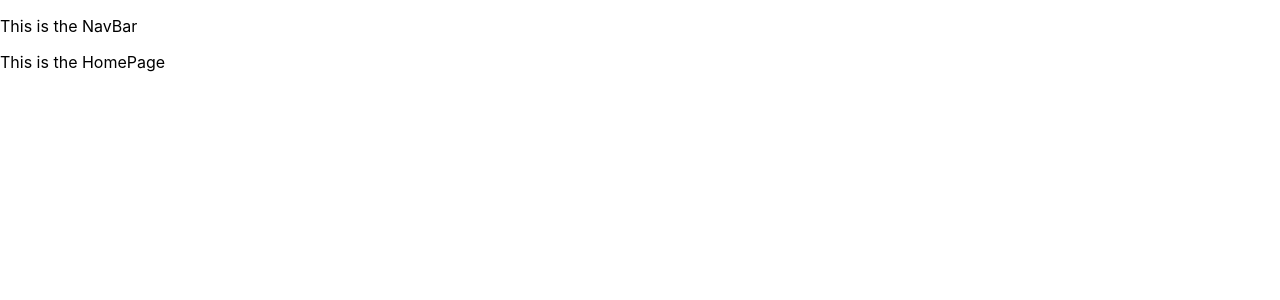
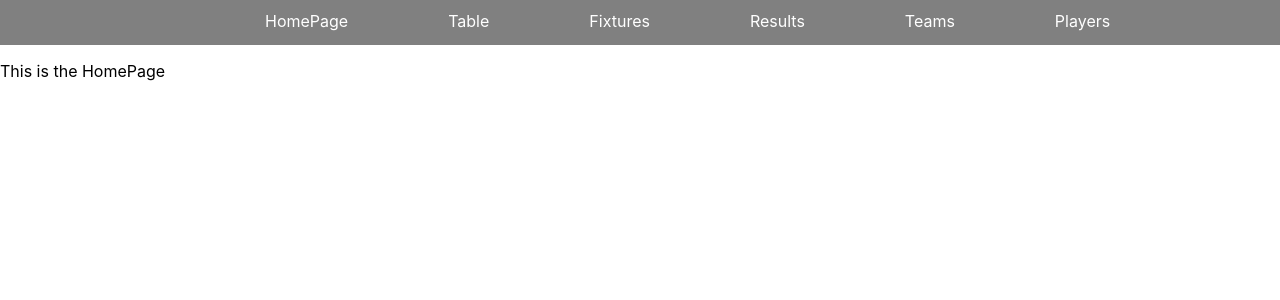
Before and after one commit to otsang3/sports-league-react, a React (Create React App) app in the folder client/sports-league/: page / in a window 1280 px wide. Shown: the top 300 px of the page. Built offline with nearby package versions, Linux system fonts and the light colour scheme.

Commit message:
added navbar + css

```diff
--- a/client/sports-league/src/components/NavBar.js
+++ b/client/sports-league/src/components/NavBar.js
@@ -1,9 +1,32 @@
 import React from 'react';
+import {Link} from 'react-router-dom';
 
 function NavBar() {
 
   return(
-    <p>This is the NavBar</p>
+    <div className="navBar">
+      <ul className="navBarList">
+        <Link className="navBarLink" to="/">
+          <li className="navBarInitialListItem">HomePage</li>
+        </Link>
+        <Link className="navBarLink" to="/table">
+          <li className="navBarListItem">Table</li>
+        </Link>
+        <Link className="navBarLink" to="/fixtures">
+          <li className="navBarListItem">Fixtures</li>
+        </Link>
+        <Link className="navBarLink" to="/results">
+          <li className="navBarListItem">Results</li>
+        </Link>
+        <Link className="navBarLink" to="/teams">
+          <li className="navBarListItem">Teams</li>
+        </Link>
+        <Link className="navBarLink" to="/players">
+          <li className="navBarListItem">Players</li>
+        </Link>
+      </ul>
+    </div>
+
   )
 }
 
--- a/client/sports-league/src/index.css
+++ b/client/sports-league/src/index.css
@@ -11,3 +11,30 @@ code {
   font-family: source-code-pro, Menlo, Monaco, Consolas, 'Courier New',
     monospace;
 }
+
+.navBar {
+  background-color: grey;
+  height: 45px;
+}
+
+.navBarList {
+  display: flex;
+  list-style-type: none;
+  margin: 0;
+}
+
+.navBarLink {
+  text-decoration: none;
+  color: white;
+}
+
+.navBarListItem {
+  margin-top: 11px;
+  margin-right: 100px;
+}
+
+.navBarInitialListItem {
+  margin-left: 225px;
+  margin-top: 11px;
+  margin-right: 100px;
+}
```
